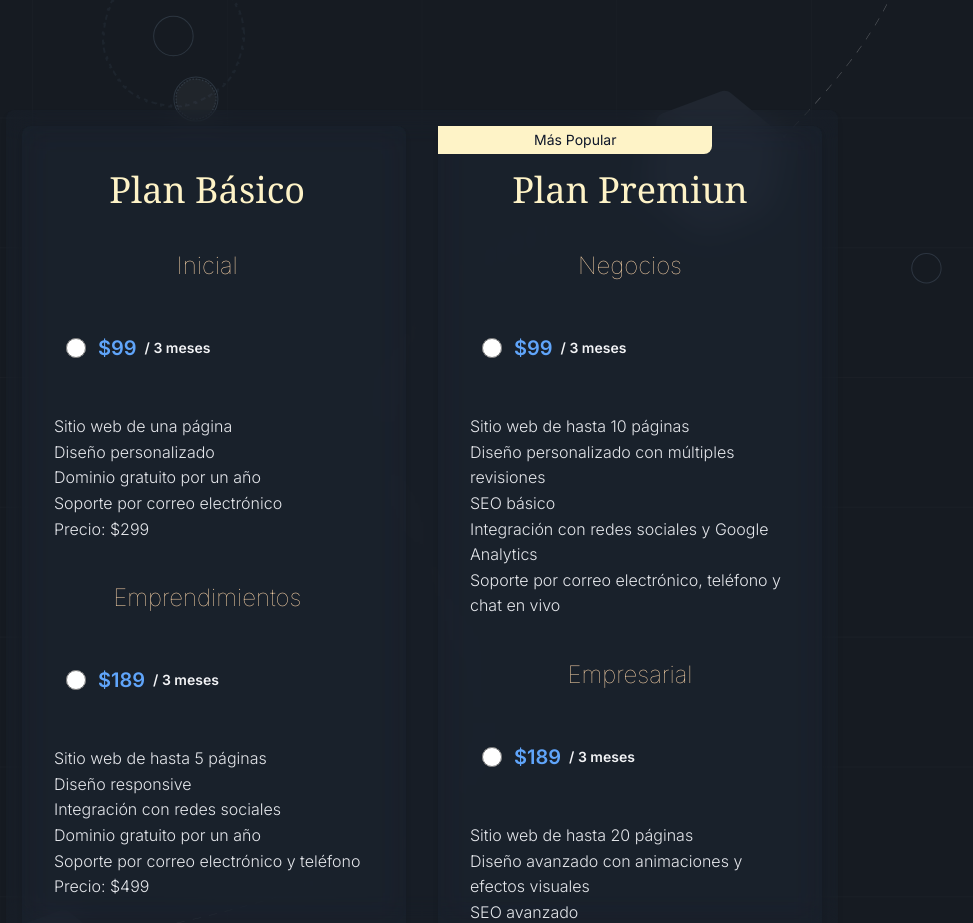
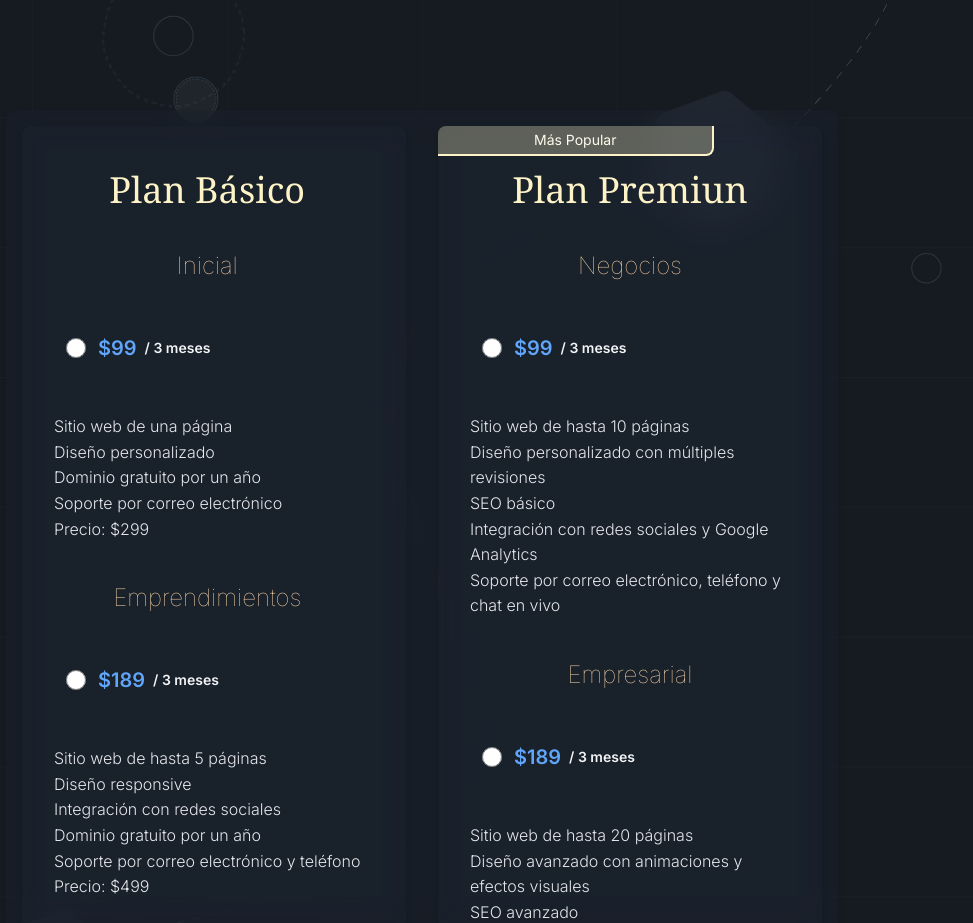
Before and after one commit to GRAMAPHENIA/hexagono, a Next.js app: page /informacion in a window 1280 px wide. Shown: the part 2480-3403 px from the top of the page, without its empty margins (218-1191 px from the left). Built offline with nearby package versions, Linux system fonts and the light colour scheme.

Commit message:
mods-plan

```diff
--- a/src/components/planes/Planes.jsx
+++ b/src/components/planes/Planes.jsx
@@ -134,7 +134,7 @@ const Planes = () => {
                             </li>
                           ))}
                           {plan.title === "Plan Premiun" && optIndex === 0 && (
-                            <span className="absolute slide-in-top bg-amber-100 text-slate-900 px-24 py-[4px] rounded-br-lg left-0 top-0 text-sm">
+                            <span className="absolute slide-in-top bg-amber-100/30 text-amber-50 px-24 py-[4px] rounded-br-lg left-0 top-0 text-sm border-2 border-t-0 border-l-0 border-b-amber-100 border-r-amber-100 rounded-tl-lg">
                               Más Popular
                             </span>
                           )}
```
